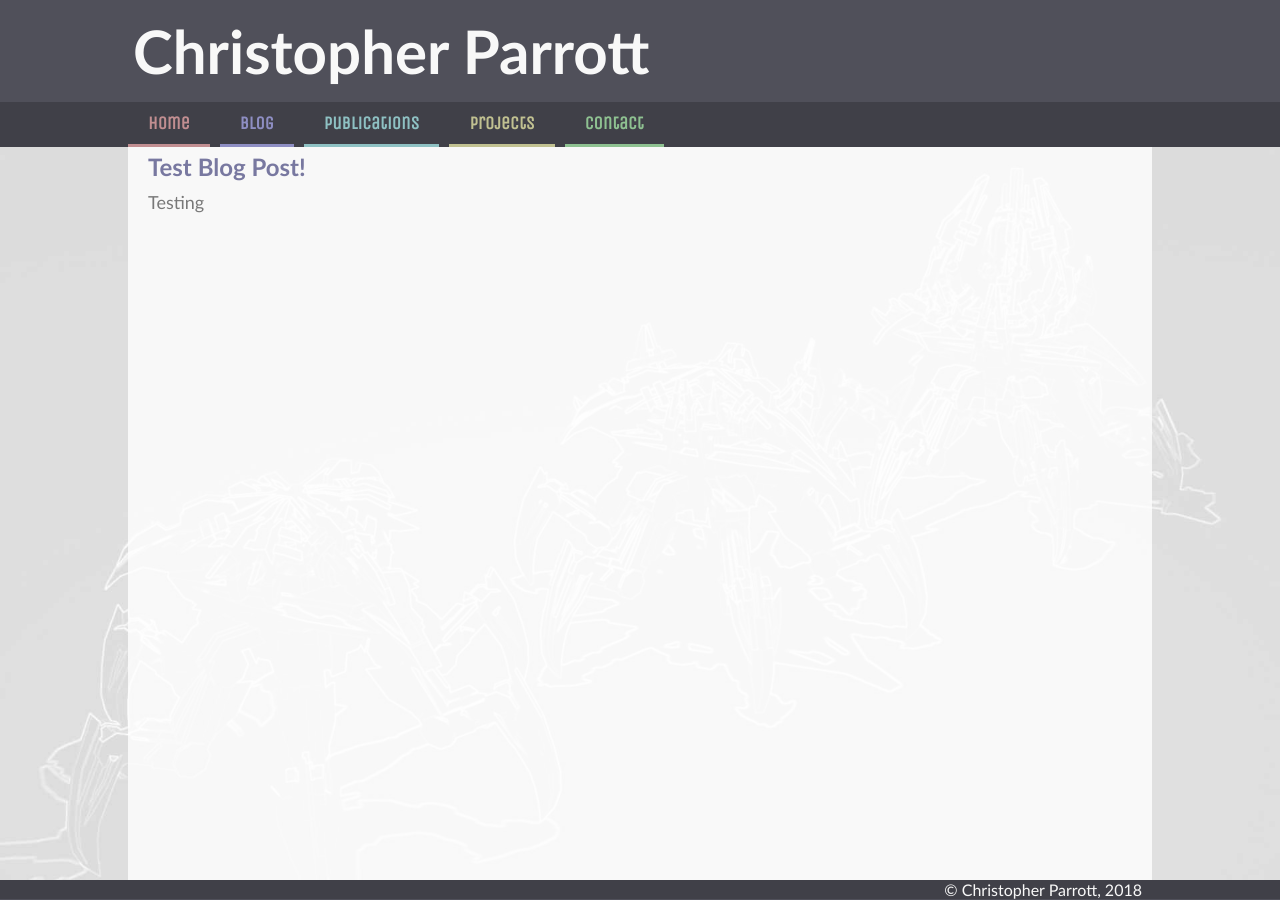
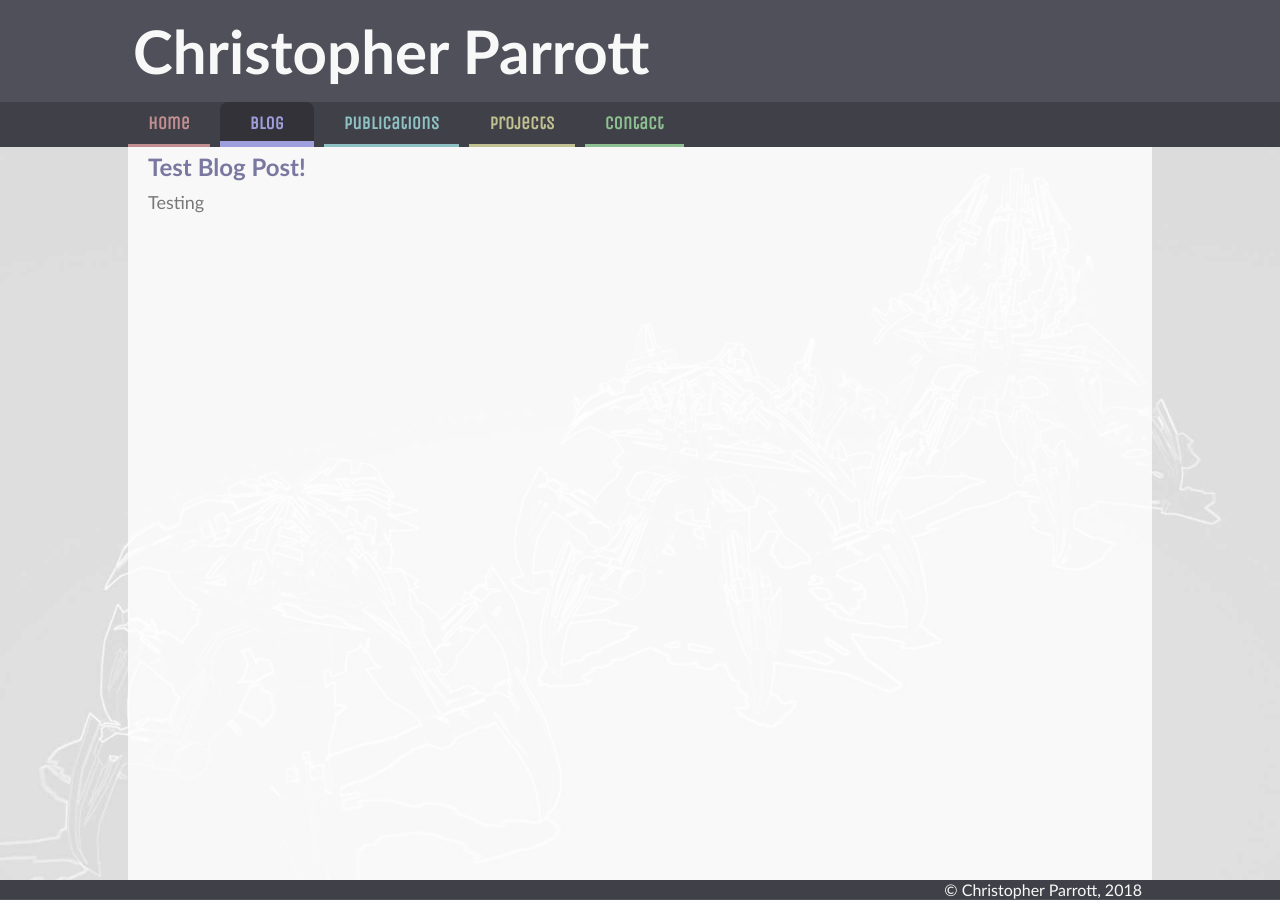
Before and after one commit to christophertmparrott/christophertmparrott.github.io, a Jekyll site: the page built from _posts/2018-05-21-test-blog-post.md, in a window 1280 px wide. Built offline with Jekyll 4.4.1, drawn with Linux system fonts in a browser that asks for light colours; some web fonts are replaced.

Commit message:
Have blog button highlight when on a specific post

```diff
--- a/_layouts/default.html
+++ b/_layouts/default.html
@@ -16,7 +16,7 @@
 			<nav class="darken">
 				<ul class="column">
 					<li class="{% if page.url == '/' %}active{% endif %}"><a class="secA" href="{{site.baseurl}}/">Home</a></li>
-					<li class="{% if page.url == '/blog/' %}active{% endif %}"><a class="secE" href="{{site.baseurl}}/blog/">Blog</a></li>
+					<li class="{% if page.url contains '/blog/' %}active{% endif %}"><a class="secE" href="{{site.baseurl}}/blog/">Blog</a></li>
 					<li class="{% if page.url == '/publications/' %}active{% endif %}"><a class="secB" href="{{site.baseurl}}/publications/">Publications</a></li>
 					<li class="{% if page.url == '/projects/' %}active{% endif %}"><a class="secC" href="{{site.baseurl}}/projects/">Projects</a></li>
 					<li class="{% if page.url == '/contact/' %}active{% endif %}"><a class="secD" href="{{site.baseurl}}/contact/">Contact</a></li>
```
